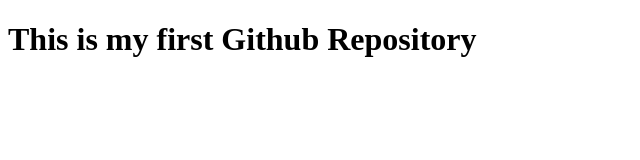
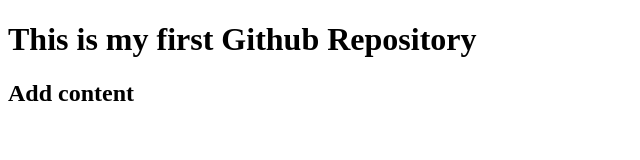
Before and after one commit to Dipta360/first-repo, a plain HTML site: page index.html in a window 1280 px wide. Shown: the whole page, without its empty margins (0-640 px from the left). Drawn offline with Linux system fonts and the light colour scheme.

Commit message:
content added

```diff
--- a/index.html
+++ b/index.html
@@ -7,5 +7,6 @@
 </head>
 <body>
     <h1>This is my first Github Repository</h1>
+    <h2>Add content</h2>
 </body>
 </html>
```
